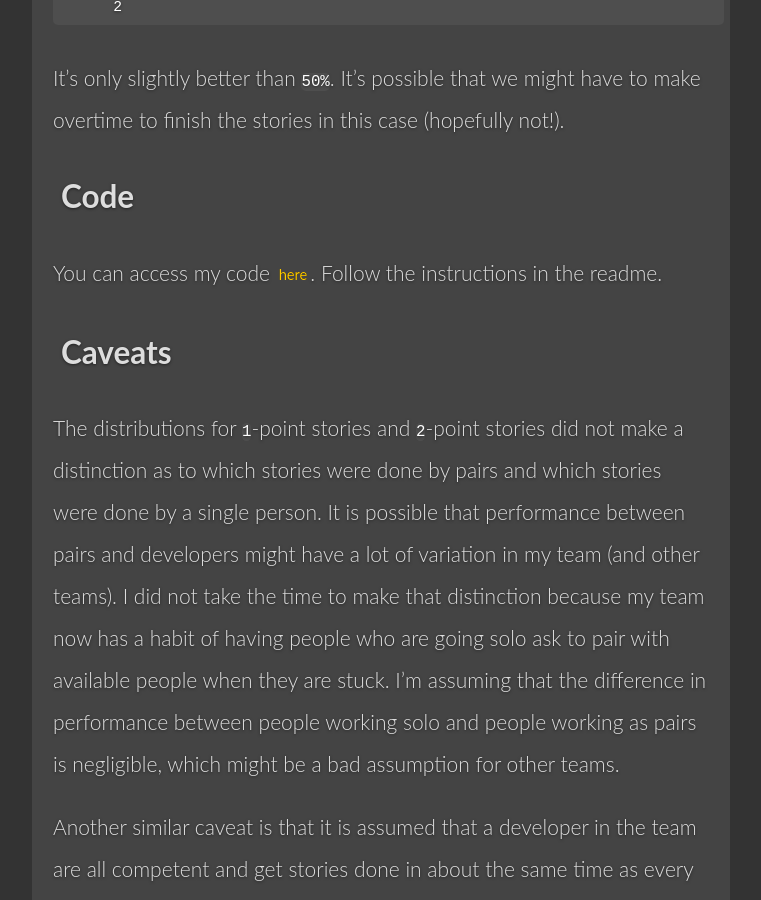
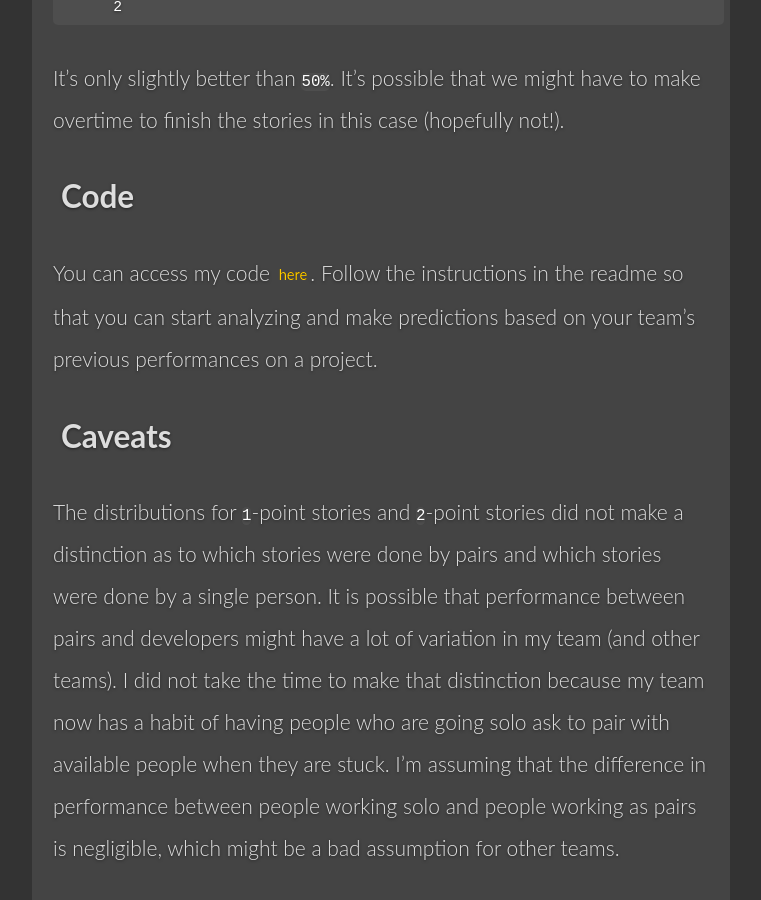
Before and after one commit to Edderic/edderic.github.io, a Jekyll site: the page built from _posts/2015-07-12-probability-of-hitting-deadlines-based-on-pivotal-tracker-points.markdown, in a window 1280 px wide and 900 px high, scrolled down 16436 px. Shown: the whole window, without its empty margins (259-1020 px from the left). Built offline with Jekyll 4.4.1, drawn with Linux system fonts in a browser that asks for light colours.

Commit message:
be more clear about why to use the code

```diff
--- a/_posts/2015-07-12-probability-of-hitting-deadlines-based-on-pivotal-tracker-points.markdown
+++ b/_posts/2015-07-12-probability-of-hitting-deadlines-based-on-pivotal-tracker-points.markdown
@@ -415,7 +415,9 @@ overtime to finish the stories in this case (hopefully not!).
 ## Code
 
 You can access my code [here](https://github.com/edderic/pivotal-tracker-time-estimation).
-Follow the instructions in the readme.
+Follow the instructions in the readme so that you can start analyzing and make predictions
+based on your team's previous performances on a project.
+
 
 ## Caveats
 
```
